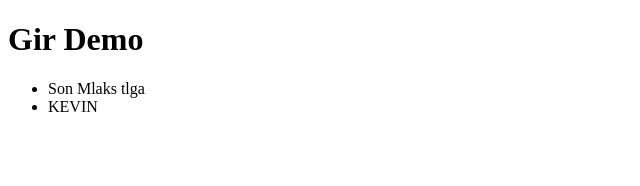
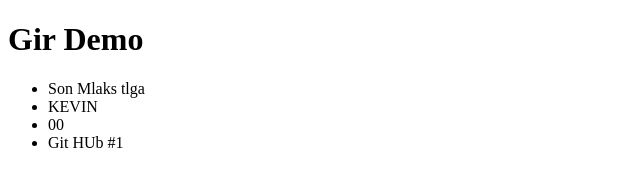
Before and after one commit to herson47villegas/hello-git, a plain HTML site: page index.html in a window 1280 px wide. Shown: the whole page, without its empty margins (0-640 px from the left). Drawn offline with Linux system fonts and the light colour scheme.

Commit message:
github # 1

```diff
--- a/index.html
+++ b/index.html
@@ -8,6 +8,8 @@
 <ul>
 <li>Son Mlaks tlga</li>
 <li>KEVIN</li>
+<li>00</li>
+<li>Git HUb #1</li>
 </ul>
 </body>
 </html>
```
